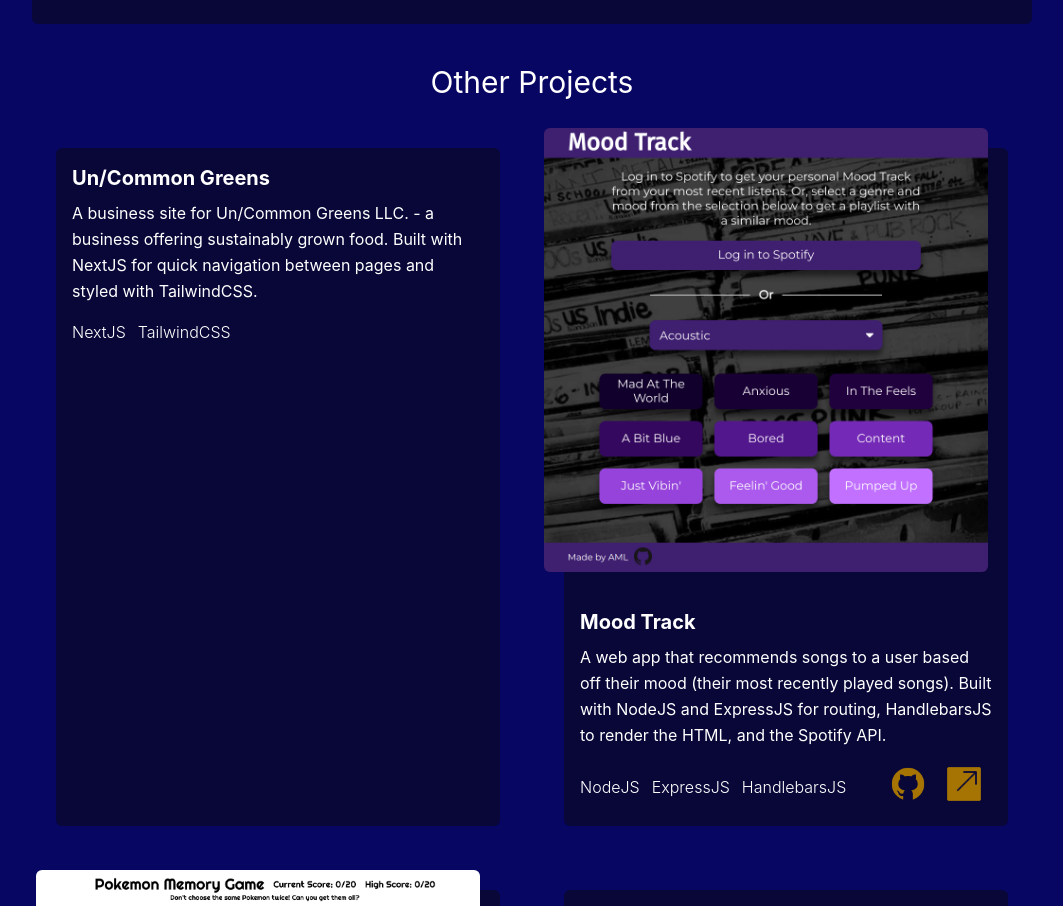
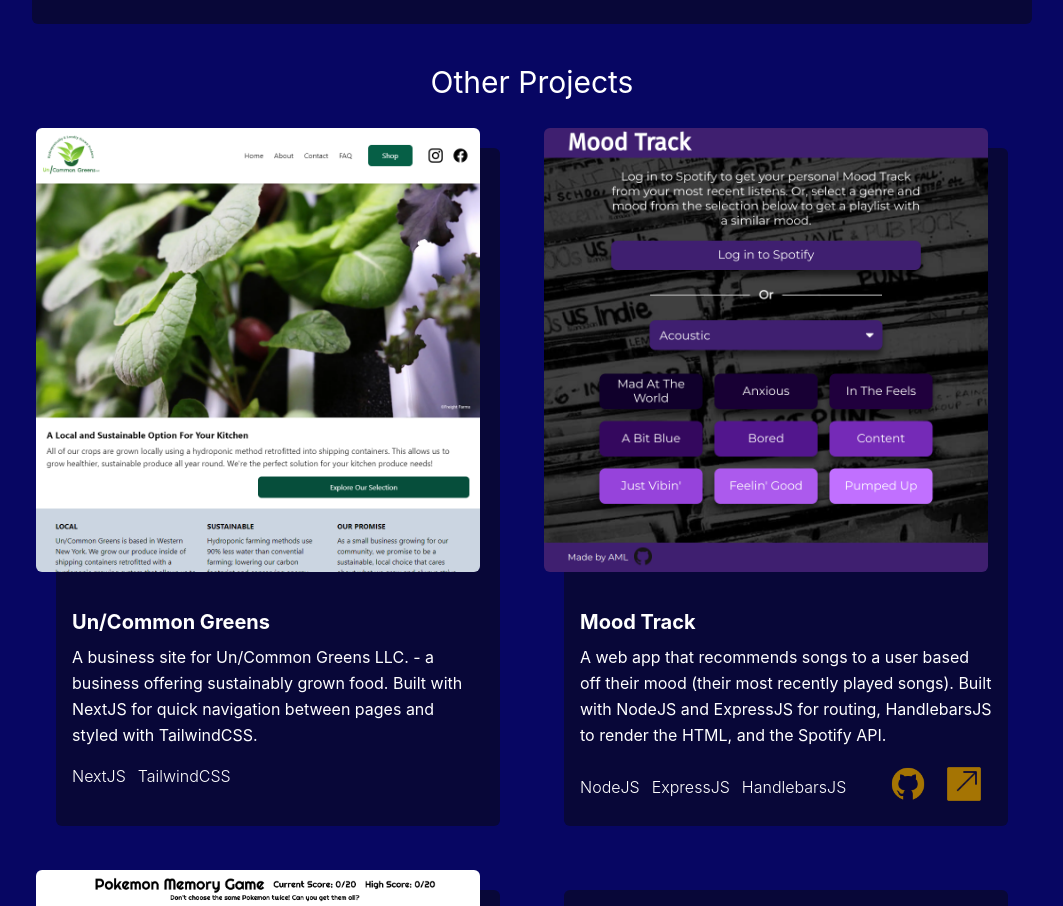
Before and after one commit to andrewmloop/portfolio-v2, a Next.js app: page / in a window 1280 px wide. Shown: the part 1820-2726 px from the top of the page, without its empty margins (108-1171 px from the left). Built offline with nearby package versions, Linux system fonts and the light colour scheme.

Commit message:
Add uncommon greens image to project section

```diff
--- a/components/sections/Projects.js
+++ b/components/sections/Projects.js
@@ -1,6 +1,7 @@
 import Image from "next/image";
 import MoodTrackSS from "/public/screenshots/mood-track-750.png";
-import PokemonMemGame from "/public/screenshots/pokemon-mem-game-1000.png";
+import PokemonMemGameSS from "/public/screenshots/pokemon-mem-game-1000.png";
+import UncommonGreensSS from "/public/screenshots/uncommon-greens-1000.png";
 
 export default function Projects() {
   const featuredProjects = [
@@ -21,7 +22,7 @@
       githubLink: "",
       liveLink: "",
       description: "A business site for Un/Common Greens LLC. - a business offering sustainably grown food. Built with NextJS for quick navigation between pages and styled with TailwindCSS.",
-      image: "",
+      image: UncommonGreensSS,
       alt: "A screenshot of the Un/Common Greens LLC. home page.",
       tags: ["NextJS", "TailwindCSS"]
     },
@@ -39,7 +40,7 @@
       githubLink: "https://github.com/andrewmloop/pokemon-memory-game",
       liveLink: "https://andrewmloop.github.io/pokemon-memory-game/",
       description: "A simple memory game inspired by the Pokemon franchise and built with ReactJS.",
-      image: PokemonMemGame,
+      image: PokemonMemGameSS,
       alt: "A screenshot of a memory game inspired by the Pokemon franchise.",
       tags: ["React"]
     },
@@ -92,7 +93,7 @@
     <div className="flex flex-col bg-cetacean rounded-md">
       <div className="relative lg:left-[-20px] lg:top-[-20px] text-[0px] mb-2  scale-100 transition-transform duration-300 lg:hover:scale-105">
         {proj.image &&
-        <Image src={proj.image} alt={proj.alt} blur
+        <Image src={proj.image} alt={proj.alt} placeholder="blur"
           className="rounded-t-md lg:rounded-md" />
         }
       </div>
```
Also changed, not shown: public/screenshots/uncommon-greens-1000.png (added).
